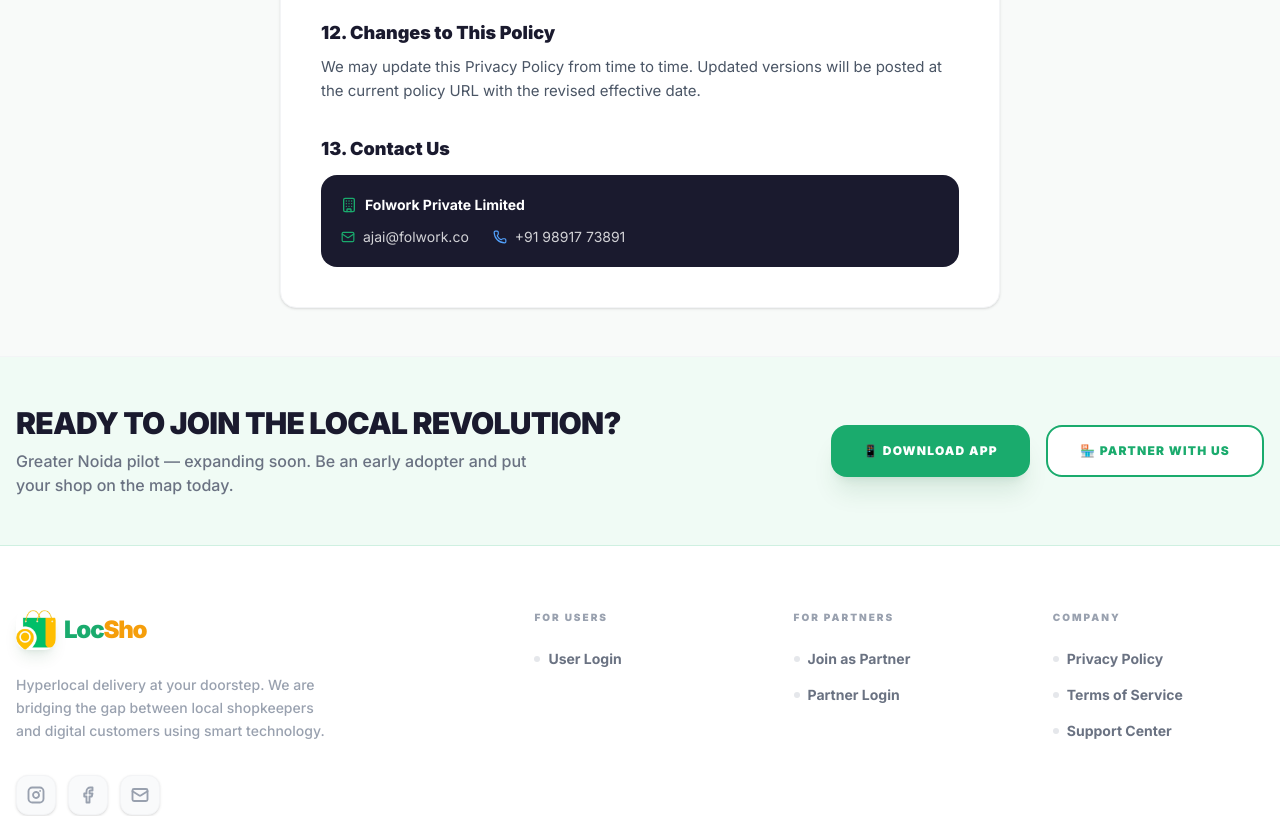
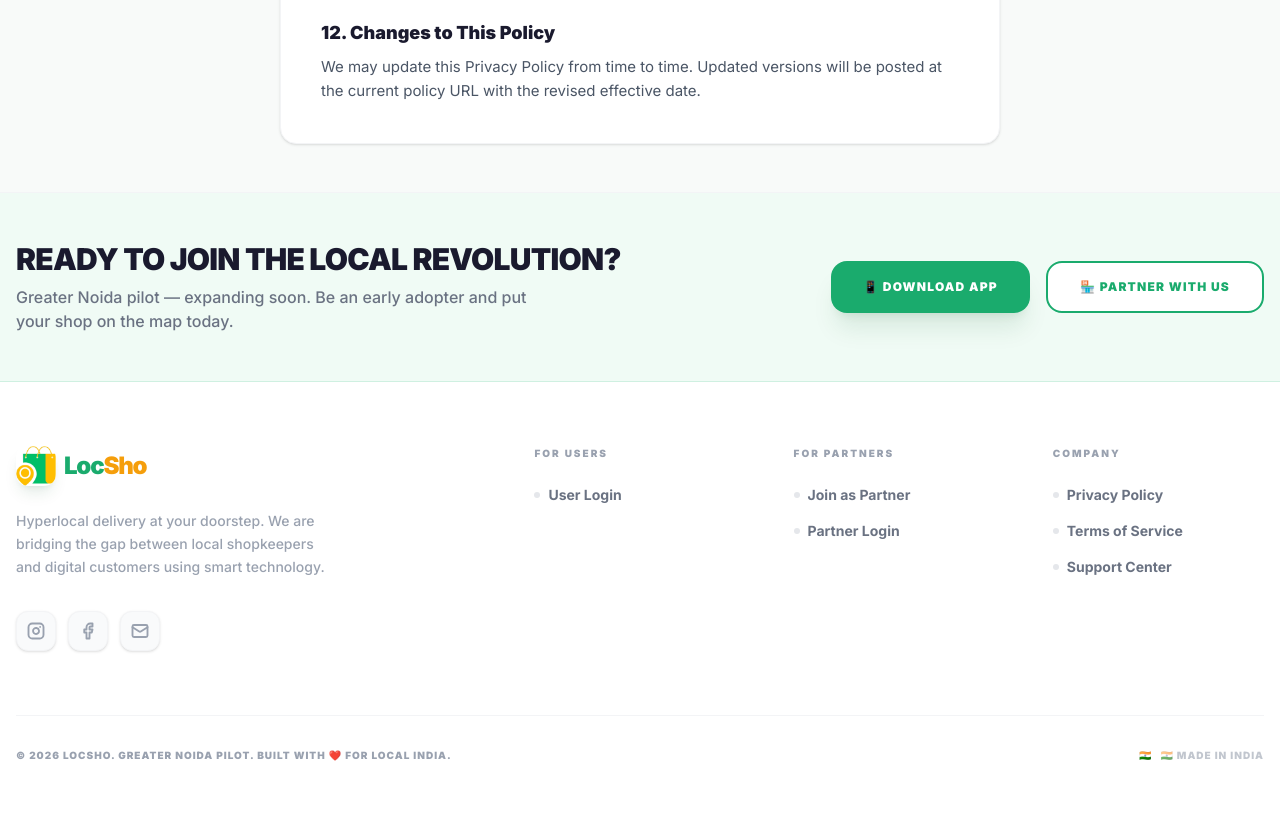
Before and after one commit to locsho-org/locsho-website, a React (Vite) app: page /privacy in a window 1280 px wide. Shown: the part 2980-3796 px from the top of the page. Built offline with nearby package versions, Linux system fonts and the light colour scheme.

Commit message:
style(landing): remove Contact Us section from Privacy page
Drop the '13. Contact Us' block (Folwork contact details) per request; clean up now
unused icon imports. Developer Details section (2) with contact info is retained.

Co-Authored-By: Claude Opus 4.8 <noreply@anthropic.com>

```diff
--- a/src/pages/Privacy.jsx
+++ b/src/pages/Privacy.jsx
@@ -1,5 +1,5 @@
 import { useEffect } from 'react';
-import { Shield, Mail, Phone, Building } from 'lucide-react';
+import { Shield } from 'lucide-react';
 import Footer from '../components/Footer';
 
 const sections = [
@@ -104,24 +104,6 @@ export default function Privacy() {
             </section>
           ))}
 
-          {/* Contact */}
-          <section>
-            <h2 className="text-lg font-black text-[#1A1A2E] mb-3">13. Contact Us</h2>
-            <div className="bg-[#1A1A2E] rounded-2xl p-5 text-white">
-              <div className="flex items-center gap-2 mb-3">
-                <Building size={16} className="text-[#1AAB6D]" />
-                <span className="text-sm font-bold">Folwork Private Limited</span>
-              </div>
-              <div className="flex flex-col sm:flex-row sm:gap-6 gap-2">
-                <a href="mailto:ajai@folwork.co" className="flex items-center gap-2 text-sm text-white/80 hover:text-white transition-colors">
-                  <Mail size={14} className="text-[#1AAB6D]" /> ajai@folwork.co
-                </a>
-                <a href="tel:+919891773891" className="flex items-center gap-2 text-sm text-white/80 hover:text-white transition-colors">
-                  <Phone size={14} className="text-blue-400" /> +91 98917 73891
-                </a>
-              </div>
-            </div>
-          </section>
         </div>
       </div>
 
```
